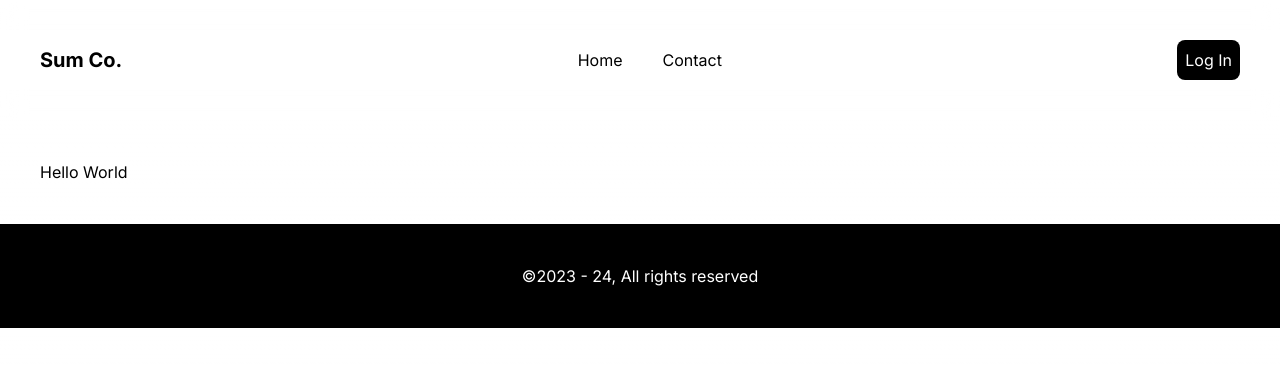
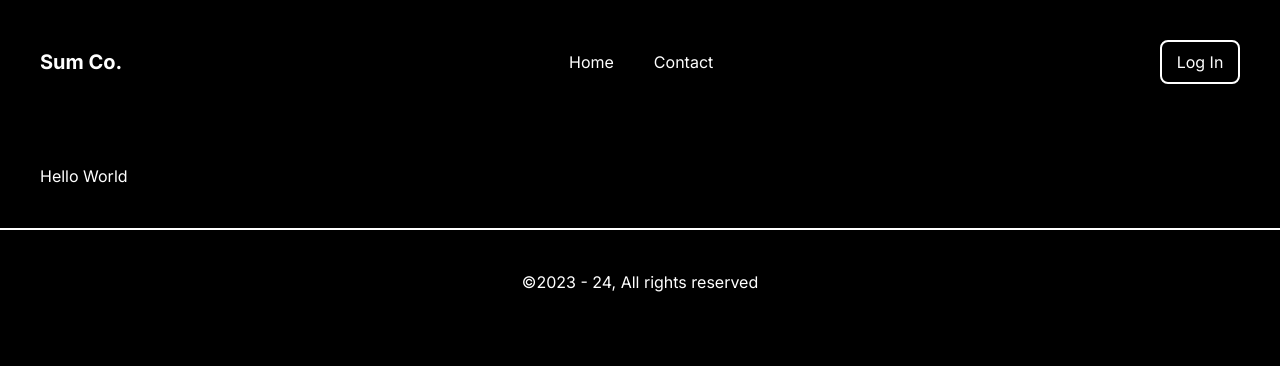
Before and after one commit to AyonC123/innophoria, a Next.js app: page / in a window 1280 px wide. Shown: the top 366 px of the page. Built offline with nearby package versions, Linux system fonts and the light colour scheme; no server answers.

Commit message:
update colorscheme

```diff
--- a/components/Footer.jsx
+++ b/components/Footer.jsx
@@ -1,7 +1,7 @@
 export default function Footer() {
 	return (
 		<>
-			<footer className="text-xs sm:text-base flex justify-center p-10 item-center bg-primary text-white">
+			<footer className="text-xs sm:text-base flex justify-center p-10 item-center border-t-2 border-t-white">
 				&copy;{new Date().getFullYear()} -{" "}
 				{(new Date().getFullYear() + 1) % 100}, All rights reserved
 			</footer>
--- a/components/Navbar.jsx
+++ b/components/Navbar.jsx
@@ -8,7 +8,7 @@ import { faXmark, faBars } from "@fortawesome/free-solid-svg-icons";
 export default function Navbar({ session }) {
 	const [open, setOpen] = useState(false);
 	return (
-		<nav className="flex justify-between p-10 items-center text-center sticky top-0 backdrop-blur-md text-primary">
+		<nav className="flex justify-between p-10 items-center text-center sticky top-0 backdrop-blur-md">
 			{/* <Image src={"/logo.png"} alt="logo image" height={30} width={125} /> */}
 			<h1 className="text-xl font-bold">Sum Co.</h1>
 			<ul className="hidden sm:flex gap-10">
@@ -22,14 +22,14 @@ export default function Navbar({ session }) {
 			{session ? (
 				<button
 					onClick={() => signOut()}
-					className="hidden sm:block p-2 bg-primary text-white rounded-lg"
+					className="hidden sm:block p-2 rounded-lg border-2 border-white w-20"
 				>
 					Log Out
 				</button>
 			) : (
 				<button
 					onClick={() => signIn()}
-					className="hidden sm:block p-2 bg-primary text-white rounded-lg"
+					className="hidden sm:block p-2 rounded-lg border-2 border-white w-20"
 				>
 					Log In
 				</button>
@@ -49,7 +49,7 @@ export default function Navbar({ session }) {
 					/>
 				)}
 				{open && (
-					<ul className="flex flex-col justify-center items-center absolute top-28 right-0 left-0 gap-5 bg-background w-full py-8 shadow-bleed">
+					<ul className="flex flex-col justify-center items-center absolute top-28 right-0 left-0 gap-5 bg-black w-full py-8 shadow-bleed">
 						<li className="hover:font-bold ease-linear duration-150">
 							<Link href="/">Home</Link>
 						</li>
@@ -61,14 +61,14 @@ export default function Navbar({ session }) {
 							{session ? (
 								<button
 									onClick={() => signOut()}
-									className="p-2 bg-primary text-white rounded-lg"
+									className="p-2 rounded-lg border-2 border-white w-20"
 								>
 									Log Out
 								</button>
 							) : (
 								<button
 									onClick={() => signIn()}
-									className="p-2 bg-primary text-white rounded-lg"
+									className="p-2 rounded-lg border-2 border-white w-20"
 								>
 									Log In
 								</button>
--- a/styles/globals.css
+++ b/styles/globals.css
@@ -5,9 +5,9 @@
 @tailwind utilities;
 
 :root {
-	--foreground-rgb: 0, 0, 0;
-	--background-start-rgb: 255, 255, 255;
-	--background-end-rgb: 255, 255, 255;
+	--foreground-rgb: 255, 255, 255;
+	--background-start-rgb: 0, 0, 0;
+	--background-end-rgb: 0, 0, 0;
 }
 
 * {
--- a/tailwind.config.js
+++ b/tailwind.config.js
@@ -12,12 +12,8 @@ module.exports = {
 				"gradient-conic":
 					"conic-gradient(from 180deg at 50% 50%, var(--tw-gradient-stops))",
 			},
-			colors: {
-				primary: "black",
-				background: "#D8DDDE80",
-			},
 			boxShadow: {
-				bleed: "0 99.3vmax 0 100vmax #D8DDDE80",
+				bleed: "0 99.3vmax 0 100vmax black",
 			},
 		},
 	},
```
